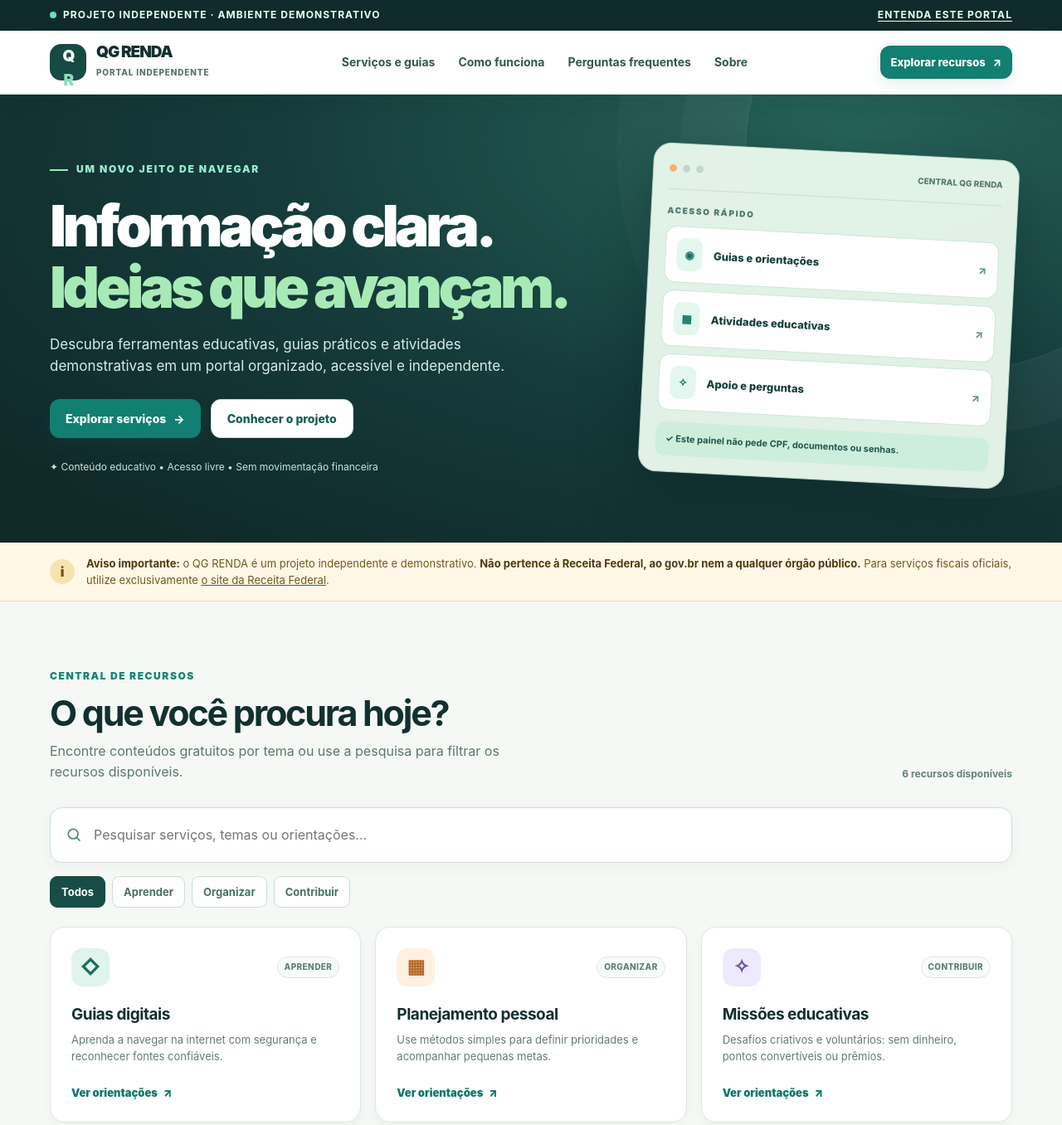
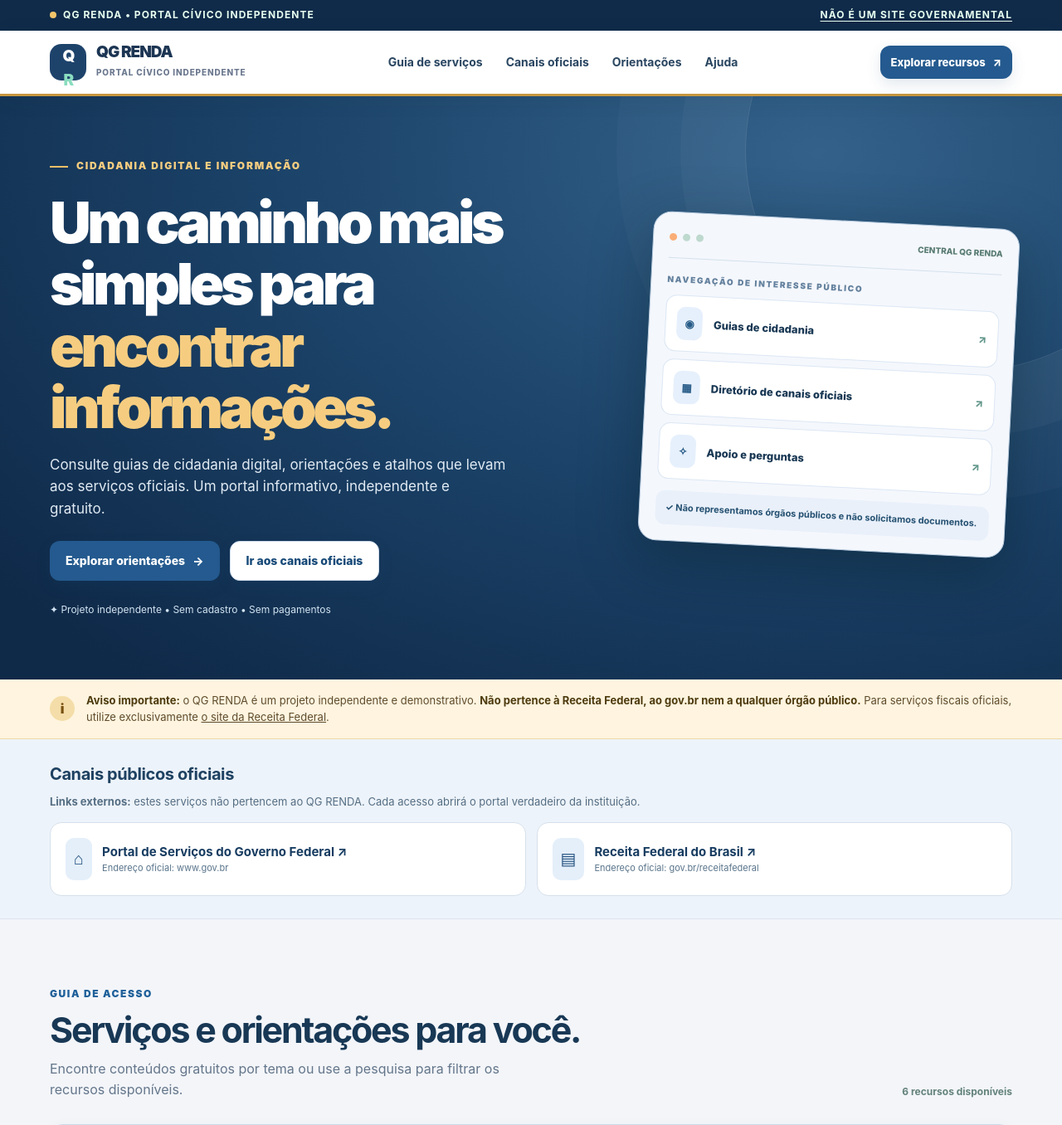
Before and after one commit to ciqueiradavid507-cmyk/QG-Renda, a plain HTML site: page institutional_site/index.html in a window 1280 px wide. Shown: the top 1356 px of the page at 83% size. Drawn offline with Linux system fonts and the light colour scheme.

Commit message:
design: reformular QG RENDA em portal cívico independente com diretório oficial e acessibilidade

```diff
--- a/institutional_site/index.html
+++ b/institutional_site/index.html
@@ -3,9 +3,9 @@
 <head>
 <meta charset="utf-8">
 <meta name="viewport" content="width=device-width,initial-scale=1">
-<meta name="theme-color" content="#102b2b">
-<meta name="description" content="QG RENDA Portal Independente: conteúdos digitais, organização e atividades demonstrativas. Não é site governamental.">
-<title>QG RENDA — Portal Independente</title>
+<meta name="theme-color" content="#152f50">
+<meta name="description" content="QG RENDA Portal Cívico Independente: orientações e atalhos para serviços oficiais. Projeto informativo não governamental.">
+<title>QG RENDA — Portal Cívico Independente</title>
 <style>
 :root{font-family:Inter,ui-sans-serif,-apple-system,BlinkMacSystemFont,"Segoe UI",sans-serif;color:#12302f;background:#f5f8f5;scroll-behavior:smooth}
 *{box-sizing:border-box}body{margin:0;font-size:16px;line-height:1.55}a{color:inherit}button,input{font:inherit}button{cursor:pointer}[hidden]{display:none!important}a:focus-visible,button:focus-visible,input:focus-visible{outline:3px solid #d38a13;outline-offset:3px}
@@ -24,19 +24,104 @@ footer{background:#102b2b;color:#eaf8f0;padding:50px 0 30px}.foot-grid{display:g
 @media(max-width:930px){.nav{gap:13px}.nav a{font-size:12px}.hero-inner{gap:20px}.window{transform:none}.cards{grid-template-columns:repeat(2,minmax(0,1fr))}}
 @media(max-width:680px){.wrap{width:min(100% - 32px,1160px)}.utility{font-size:9px}.utility .wrap{align-items:start}.utility a{white-space:nowrap}.header-inner{height:67px}.nav-toggle{display:block}.header-actions>.button{display:none}.nav{display:none;position:absolute;left:0;right:0;top:67px;flex-direction:column;align-items:stretch;background:#fff;padding:18px 24px;border-bottom:1px solid #dce9e2;box-shadow:0 12px 20px #173d3320}.nav.open{display:flex}.nav a{font-size:16px;padding:7px}.hero-inner{grid-template-columns:1fr;padding:57px 0}.hero h1{font-size:42px}.hero p{font-size:15px}.window{display:none}.section{padding:49px 0}.section-heading{display:block}.section-heading>a{display:inline-block;margin-top:12px}.cards{grid-template-columns:1fr}.card{min-height:180px}.feature{grid-template-columns:1fr;gap:24px}.feature-panel{min-height:0}.cta .wrap{display:block}.cta .button{margin-top:20px}.foot-grid{grid-template-columns:1fr 1fr}.foot-grid>div:first-child{grid-column:span 2}.copyright{display:block}}
 @media(prefers-reduced-motion:reduce){*,*:before,*:after{scroll-behavior:auto!important;transition:none!important}}
+
+/* Nova edição: linguagem visual cívica com identidade própria, NÃO gov.br */
+:root{color:#162f4a;background:#f3f5f9}
+body{color:#1c3553}
+.utility,footer{background:#102b49}
+.utility .dot{background:#f1c46a}
+header{border-bottom:3px solid #c6973f}
+.brand-symbol{background:#1e436b;letter-spacing:-.1em}
+.brand-small{color:#6b788e}
+.nav a{color:#2a4661}
+.nav a:hover{color:#a36e1b}
+.button{background:#245a8f;color:#fff;box-shadow:0 7px 18px #1a47701f}
+.button:hover{background:#173c69}
+.button-light{color:#174a78;border-color:#cedbeb;background:#fff}
+.button-light:hover{background:#f1f6fc}
+.hero{background:radial-gradient(ellipse at 77% 10%,#33618a 0,#1b4268 48%,#0f2948 92%)}
+.eyebrow,.hero h1 em{color:#f6cd80}
+.eyebrow:before{background:#efc068}
+.hero p{color:#e1ebf4}
+.hero-tag{color:#d2e4f2}
+.window{background:#f4f7fc;border-color:#bbcee1;color:#183753}
+.window-head{border-color:#d4e1ed}
+.mini-title{color:#63809d}
+.tile{border-color:#dce7f4}
+.tile-ico{background:#e6f0fc;color:#285c88}
+.window-footer{background:#e9f0fa;color:#245071}
+.notice{background:#fff4df;border-color:#eed7a6}
+.notice-icon{background:#f4dda8}
+.notice p{color:#5e4c2c}
+.section.alt{background:#fff}
+.kicker{color:#1f609a}
+.section h2{color:#183855}
+.muted,.card p{color:#64768b}
+.search-box{border-color:#ccd9e9}
+.search-box:focus-within{outline:3px solid #c6dbf4}
+.filter{border-color:#cddbea;color:#3f5c75}
+.filter.active{background:#214f7d;color:#fff;border-color:#214f7d}
+.card{border-color:#d7e2ef}
+.card-icon{background:#e8f2fc;color:#235988}
+.card-icon.peach{background:#fff1d9;color:#90601e}
+.card-icon.lilac{background:#eaeafb;color:#555998}
+.pill{background:#f5f8fe;color:#496584;border-color:#dee7f3}
+.card a,.section-heading a{color:#1e6098}
+.feature-panel{background:linear-gradient(145deg,#d9e8f7,#f2e5c8);border-color:#cdddf0}
+.figure-stat>div{background:#edf3fc}
+.figure-stat strong{color:#2b638d}
+.figure-stat span{color:#647d97}
+.figure-progress{background:#e4eaf2}
+.figure-progress div{background:linear-gradient(90deg,#245d93,#dfaf56)}
+.feature-text li{color:#4a6076}
+.feature-text strong{color:#153b63}
+.faq details{border-color:#d9e3ed}
+.faq summary:after{color:#255f94}
+.cta{background:#e2edf8}
+.cta p{color:#516b83}
+.badge-independent{border-color:#a9c7e5;color:#e5f4ff}
+.foot-grid a{color:#d0e5f7}
+.foot-grid p{color:#bdd1e1}
+.copyright{color:#acc2d2}
+.skip-link{position:absolute;top:-80px;left:16px;z-index:99;background:#fff;color:#153d66;font-weight:800;padding:10px 16px}
+.skip-link:focus{top:8px}
+.official-links{background:#edf3fa;border-bottom:1px solid #dce5f0;padding:27px 0}
+.official-links h2{font-size:20px;margin:0 0 7px;color:#1e4161;letter-spacing:-.02em}
+.official-links p{color:#556e83;margin:0 0 15px;font-size:13px}
+.official-links-row{display:grid;grid-template-columns:repeat(2,minmax(0,1fr));gap:13px}
+.official-link{background:#fff;padding:18px;border-radius:14px;border:1px solid #d5e0ec;text-decoration:none;display:flex;align-items:center;gap:12px;transition:box-shadow .2s}
+.official-link:hover{box-shadow:0 8px 22px #1e456218}
+.official-mark{background:#e4effa;border-radius:10px;padding:10px;color:#214f7d;font-size:20px}
+.official-link strong{display:block;font-size:15px;color:#173c61}
+.official-link small{display:block;font-size:11px;color:#59748b}
+@media(max-width:680px){
+.nav-toggle{border-color:#cbd9e8;color:#214e78}
+.nav{border-bottom-color:#d9e3ef}
+.official-links-row{grid-template-columns:1fr}
+}
+
 </style>
 </head>
 <body>
-<div class="utility"><div class="wrap"><span><i class="dot"></i> Projeto independente · Ambiente demonstrativo</span><a href="#informacao">Entenda este portal</a></div></div>
+<a class="skip-link" href="#servicos">Pular para os recursos</a>
+<div class="utility"><div class="wrap"><span><i class="dot"></i> QG RENDA • PORTAL CÍVICO INDEPENDENTE</span><a href="#informacao">Não é um site governamental</a></div></div>
 <header><div class="wrap header-inner">
-<a class="brand" href="#inicio" aria-label="QG RENDA, início"><span class="brand-symbol">Q<span style="color:#8addbf">R</span></span><span><strong class="brand-name">QG RENDA</strong><small class="brand-small">Portal independente</small></span></a>
-<nav class="nav" id="nav" aria-label="Navegação principal"><a href="#servicos">Serviços e guias</a><a href="#como-funciona">Como funciona</a><a href="#perguntas">Perguntas frequentes</a><a href="#informacao">Sobre</a></nav>
+<a class="brand" href="#inicio" aria-label="QG RENDA, início"><span class="brand-symbol">Q<span style="color:#8addbf">R</span></span><span><strong class="brand-name">QG RENDA</strong><small class="brand-small">Portal cívico independente</small></span></a>
+<nav class="nav" id="nav" aria-label="Navegação principal"><a href="#servicos">Guia de serviços</a><a href="#canais-oficiais">Canais oficiais</a><a href="#orientacoes">Orientações</a><a href="#perguntas">Ajuda</a></nav>
 <div class="header-actions"><a href="#servicos" class="button button-small">Explorar recursos <span aria-hidden="true">↗</span></a><button class="nav-toggle" id="nav-toggle" type="button" aria-expanded="false" aria-controls="nav">☰ <span class="sr-only">Abrir menu</span></button></div>
 </div></header>
 <main id="inicio">
-<section class="hero"><div class="wrap hero-inner"><div><span class="eyebrow">Um novo jeito de navegar</span><h1>Informação clara. <em>Ideias que avançam.</em></h1><p>Descubra ferramentas educativas, guias práticos e atividades demonstrativas em um portal organizado, acessível e independente.</p><div class="hero-actions"><a href="#servicos" class="button">Explorar serviços <span aria-hidden="true">→</span></a><a href="#informacao" class="button button-light">Conhecer o projeto</a></div><div class="hero-tag">✦ Conteúdo educativo • Acesso livre • Sem movimentação financeira</div></div><div class="window" aria-hidden="true"><div class="window-head"><i></i><i></i><i></i><span style="margin-left:auto;font-size:10px;color:#577a70;font-weight:800">CENTRAL QG RENDA</span></div><div class="mini-title">Acesso rápido</div><div class="tile"><span class="tile-ico">◉</span> Guias e orientações <span style="margin-left:auto;color:#61968a">↗</span></div><div class="tile"><span class="tile-ico">▦</span> Atividades educativas <span style="margin-left:auto;color:#61968a">↗</span></div><div class="tile"><span class="tile-ico">✧</span> Apoio e perguntas <span style="margin-left:auto;color:#61968a">↗</span></div><div class="window-footer">✓ Este painel não pede CPF, documentos ou senhas.</div></div></div></section>
+<section class="hero"><div class="wrap hero-inner"><div><span class="eyebrow">Cidadania digital e informação</span><h1>Um caminho mais simples para <em>encontrar informações.</em></h1><p>Consulte guias de cidadania digital, orientações e atalhos que levam aos serviços oficiais. Um portal informativo, independente e gratuito.</p><div class="hero-actions"><a href="#servicos" class="button">Explorar orientações <span aria-hidden="true">→</span></a><a href="#canais-oficiais" class="button button-light">Ir aos canais oficiais</a></div><div class="hero-tag">✦ Projeto independente • Sem cadastro • Sem pagamentos</div></div><div class="window" aria-hidden="true"><div class="window-head"><i></i><i></i><i></i><span style="margin-left:auto;font-size:10px;color:#577a70;font-weight:800">CENTRAL QG RENDA</span></div><div class="mini-title">Navegação de interesse público</div><div class="tile"><span class="tile-ico">◉</span> Guias de cidadania <span style="margin-left:auto;color:#61968a">↗</span></div><div class="tile"><span class="tile-ico">▦</span> Diretório de canais oficiais <span style="margin-left:auto;color:#61968a">↗</span></div><div class="tile"><span class="tile-ico">✧</span> Apoio e perguntas <span style="margin-left:auto;color:#61968a">↗</span></div><div class="window-footer">✓ Não representamos órgãos públicos e não solicitamos documentos.</div></div></div></section>
 <div class="notice" id="informacao"><div class="wrap"><span class="notice-icon" aria-hidden="true">i</span><p><strong>Aviso importante:</strong> o QG RENDA é um projeto independente e demonstrativo. <strong>Não pertence à Receita Federal, ao gov.br nem a qualquer órgão público.</strong> Para serviços fiscais oficiais, utilize exclusivamente <a href="https://www.gov.br/receitafederal/pt-br" target="_blank" rel="noopener noreferrer">o site da Receita Federal</a>.</p></div></div>
-<section class="section" id="servicos"><div class="wrap"><div class="section-heading"><div><span class="kicker">Central de recursos</span><h2>O que você procura hoje?</h2><p class="muted">Encontre conteúdos gratuitos por tema ou use a pesquisa para filtrar os recursos disponíveis.</p></div><span id="result-count" class="counter" aria-live="polite">6 recursos disponíveis</span></div>
+<section class="official-links" id="canais-oficiais" aria-label="Acessos a canais oficiais">
+<div class="wrap">
+<h2>Canais públicos oficiais</h2>
+<p><strong>Links externos:</strong> estes serviços não pertencem ao QG RENDA. Cada acesso abrirá o portal verdadeiro da instituição.</p>
+<div class="official-links-row">
+<a class="official-link" href="https://www.gov.br/" target="_blank" rel="noopener noreferrer"><span class="official-mark" aria-hidden="true">⌂</span><span><strong>Portal de Serviços do Governo Federal ↗</strong><small>Endereço oficial: www.gov.br</small></span></a>
+<a class="official-link" href="https://www.gov.br/receitafederal/pt-br" target="_blank" rel="noopener noreferrer"><span class="official-mark" aria-hidden="true">▤</span><span><strong>Receita Federal do Brasil ↗</strong><small>Endereço oficial: gov.br/receitafederal</small></span></a>
+</div></div></section>
+<section class="section" id="servicos"><div class="wrap"><div class="section-heading"><div><span class="kicker">Guia de acesso</span><h2>Serviços e orientações para você.</h2><p class="muted">Encontre conteúdos gratuitos por tema ou use a pesquisa para filtrar os recursos disponíveis.</p></div><span id="result-count" class="counter" aria-live="polite">6 recursos disponíveis</span></div>
 <label class="search-box" for="busca"><svg width="20" height="20" viewBox="0 0 24 24" fill="none" stroke="currentColor" stroke-width="2" aria-hidden="true"><circle cx="11" cy="11" r="7"/><path d="m16 16 5 5"/></svg><span class="sr-only">Pesquisar recursos</span><input type="search" id="busca" autocomplete="off" placeholder="Pesquisar serviços, temas ou orientações..."></label>
 <div class="filters" role="group" aria-label="Filtrar recursos"><button type="button" class="filter active" data-filter="todos" aria-pressed="true">Todos</button><button type="button" class="filter" data-filter="aprender" aria-pressed="false">Aprender</button><button type="button" class="filter" data-filter="organizar" aria-pressed="false">Organizar</button><button type="button" class="filter" data-filter="contribuir" aria-pressed="false">Contribuir</button></div>
 <div class="cards" id="cards">
@@ -47,7 +132,7 @@ footer{background:#102b2b;color:#eaf8f0;padding:50px 0 30px}.foot-grid{display:g
 <article class="card" data-category="organizar" data-search="acessibilidade contraste texto leitura navegação"><div class="card-top"><span class="card-icon lilac">⌘</span><span class="pill">Organizar</span></div><h3>Leitura acessível</h3><p>Alterne entre contraste reforçado e textos maiores para facilitar a leitura.</p><a href="#guia-acessibilidade">Ver orientações <span aria-hidden="true">↗</span></a></article>
 <article class="card" data-category="contribuir" data-search="ajuda perguntas frequentes contato suporte informações"><div class="card-top"><span class="card-icon">?</span><span class="pill">Contribuir</span></div><h3>Perguntas e ajuda</h3><p>Entenda o que o projeto faz e quais informações ele nunca solicitará.</p><a href="#perguntas">Abrir ajuda <span aria-hidden="true">↗</span></a></article>
 </div><p id="empty" class="empty" aria-live="polite">Nenhum resultado encontrado. Tente outra palavra-chave.</p></div></section>
-<section class="section alt" id="como-funciona"><div class="wrap feature"><div class="feature-panel"><div class="feature-figure"><div style="font-size:12px;font-weight:900;letter-spacing:.09em;color:#587d70;text-transform:uppercase;margin-bottom:16px">Experiência demonstrativa</div><div class="figure-stat"><div><strong>06</strong><span>Recursos</span></div><div><strong>100%</strong><span>Informativo</span></div><div><strong>0</strong><span>Pagamentos</span></div></div><div style="margin-top:20px;font-size:13px;font-weight:800;color:#3c665b">Navegação simples</div><div class="figure-progress"><div></div></div><div style="font-size:12px;color:#718b80">Explore no seu ritmo, sem criar uma conta.</div></div></div><div class="feature-text"><span class="kicker">Uma experiência diferente</span><h2>Uma central digital feita para ser simples.</h2><p class="muted">Nesta nova edição, a prioridade é organizar conteúdos e permitir uma exploração segura, sem imitar serviços governamentais.</p><ul><li><strong>Sem cadastro:</strong> acesso aos recursos sem senha ou documento.</li><li><strong>Sem carteira:</strong> nenhuma missão gera dinheiro ou saldo.</li><li><strong>Separado:</strong> esta versão não utiliza dados do QG RENDA original.</li></ul><a class="button" href="#perguntas">Entenda as regras</a></div></div></section>
+<section class="section alt" id="como-funciona"><div class="wrap feature"><div class="feature-panel"><div class="feature-figure"><div style="font-size:12px;font-weight:900;letter-spacing:.09em;color:#587d70;text-transform:uppercase;margin-bottom:16px">Experiência demonstrativa</div><div class="figure-stat"><div><strong>06</strong><span>Recursos</span></div><div><strong>100%</strong><span>Informativo</span></div><div><strong>0</strong><span>Pagamentos</span></div></div><div style="margin-top:20px;font-size:13px;font-weight:800;color:#3c665b">Navegação simples</div><div class="figure-progress"><div></div></div><div style="font-size:12px;color:#718b80">Explore no seu ritmo, sem criar uma conta.</div></div></div><div class="feature-text"><span class="kicker">Como funciona</span><h2>Orientações organizadas, sem confusão com órgãos oficiais.</h2><p class="muted">Encontre orientações para acessar informações públicas. Ao escolher um serviço oficial, você será direcionado ao endereço verdadeiro do órgão responsável.</p><ul><li><strong>Sem cadastro:</strong> acesso aos recursos sem senha ou documento.</li><li><strong>Sem carteira:</strong> nenhuma missão gera dinheiro ou saldo.</li><li><strong>Separado:</strong> esta versão não utiliza dados do QG RENDA original.</li></ul><a class="button" href="#perguntas">Entenda as regras</a></div></div></section>
 <section class="section" id="orientacoes"><div class="wrap"><div class="section-heading"><div><span class="kicker">Orientações rápidas</span><h2>Comece com confiança.</h2><p class="muted">Escolha um tema e veja recomendações práticas.</p></div></div><div class="cards">
 <article class="card" id="guia-seguranca"><span class="card-icon">◇</span><h3>Segurança na internet</h3><p>Confira o endereço do site antes de acessar. Nunca compartilhe senhas, códigos de acesso ou documentos com desconhecidos.</p><a href="https://www.gov.br/" target="_blank" rel="noopener noreferrer">Visitar portal gov.br oficial ↗</a></article>
 <article class="card" id="guia-planejamento"><span class="card-icon peach">▦</span><h3>Organize sua rotina</h3><p>Anote três prioridades. Comece pela menor. Marque o que foi concluído em seu próprio caderno ou aplicativo de notas.</p><a href="#servicos">Voltar aos recursos ↗</a></article>
@@ -63,9 +148,9 @@ footer{background:#102b2b;color:#eaf8f0;padding:50px 0 30px}.foot-grid{display:g
 <details><summary>Preciso criar uma conta ou enviar meus documentos?</summary><p>Não. Esta edição não pede CPF, documentos, fotos, senhas nem dados bancários. Também não oferece login.</p></details>
 <details><summary>Este portal é o mesmo do QG RENDA anterior?</summary><p>Não. Trata-se de uma edição visual separada, criada para testar uma experiência institucional original, sem alterar os dados ou serviços do site anterior.</p></details>
 </div></section>
-<section class="cta"><div class="wrap"><div><h2>Transparência e informação em primeiro lugar.</h2><p>Se você precisa de serviços fiscais, vá direto à página oficial do governo.</p></div><a class="button" href="https://www.gov.br/receitafederal/pt-br" target="_blank" rel="noopener noreferrer">Receita Federal oficial ↗</a></div></section>
+<section class="cta"><div class="wrap"><div><h2>Canais públicos devem ser acessados em endereços oficiais.</h2><p>Se você precisa de serviços fiscais, vá direto à página oficial do governo.</p></div><a class="button" href="https://www.gov.br/receitafederal/pt-br" target="_blank" rel="noopener noreferrer">Receita Federal oficial ↗</a></div></section>
 </main>
-<footer><div class="wrap"><div class="foot-grid"><div><h3>QG RENDA</h3><span class="badge-independent">Projeto independente · Demo</span><p>Uma plataforma educacional demonstrativa com identidade própria. Nenhuma afiliação governamental ou financeira.</p></div><div><h3>Navegação</h3><a href="#inicio">Início</a><a href="#servicos">Recursos</a><a href="#como-funciona">Como funciona</a><a href="#perguntas">Perguntas frequentes</a></div><div><h3>Links úteis</h3><a href="https://www.gov.br/receitafederal/pt-br" target="_blank" rel="noopener noreferrer">Receita Federal oficial ↗</a><a href="https://www.gov.br/" target="_blank" rel="noopener noreferrer">Portal gov.br oficial ↗</a><a href="#informacao">Aviso de independência</a></div></div><div class="copyright"><span>© 2026 QG RENDA — Portal independente, versão demonstrativa.</span><span>Não oferece serviços fiscais, cadastro financeiro ou pagamentos.</span></div></div></footer>
+<footer><div class="wrap"><div class="foot-grid"><div><h3>QG RENDA</h3><span class="badge-independent">Projeto independente · Demo</span><p>Uma plataforma educacional demonstrativa com identidade própria. Nenhuma afiliação governamental ou financeira.</p></div><div><h3>Navegação</h3><a href="#inicio">Início</a><a href="#servicos">Recursos</a><a href="#como-funciona">Como funciona</a><a href="#perguntas">Perguntas frequentes</a></div><div><h3>Links úteis</h3><a href="https://www.gov.br/receitafederal/pt-br" target="_blank" rel="noopener noreferrer">Receita Federal oficial ↗</a><a href="https://www.gov.br/" target="_blank" rel="noopener noreferrer">Portal gov.br oficial ↗</a><a href="#informacao">Aviso de independência</a></div></div><div class="copyright"><span>© 2026 QG RENDA — Portal Cívico Independente, versão demonstrativa.</span><span>Não oferece serviços fiscais, cadastro financeiro ou pagamentos.</span></div></div></footer>
 <script>
 (function(){
 'use strict';
```
